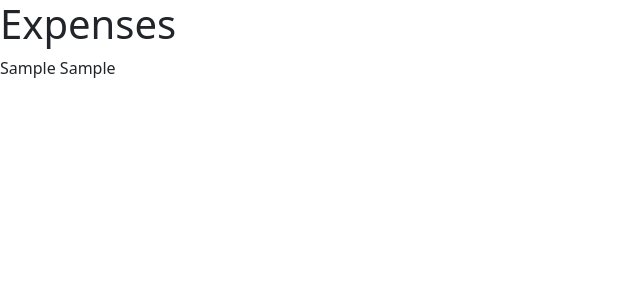
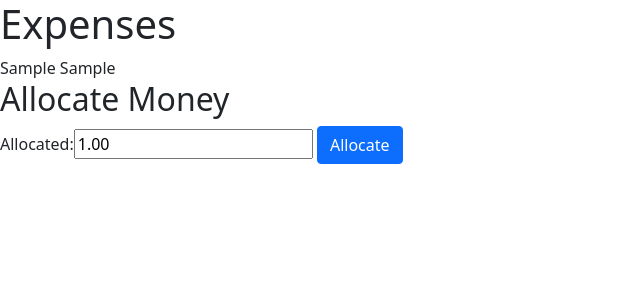
Before and after one commit to jdeta/budget-app, a Django app: page /expense/1/ in a window 1280 px wide. Shown: the top 308 px of the page, without its empty margins (0-640 px from the left). Run offline with Django 3.2, Linux system fonts and the light colour scheme; tables that the repository leaves empty hold one stand-in row (values such as "Sample post").

Commit message:
update allocated field from expense detail view

```diff
--- a/budget_app/forms.py
+++ b/budget_app/forms.py
@@ -7,6 +7,11 @@ class NewExpenseForm(forms.ModelForm):
         model = Expense
         fields = ('category',)
 
+class UpdateAllocationForm(forms.ModelForm):
+
+    class Meta:
+        model = Expense
+        fields = ('allocated',)
 
 class NewTransactionForm(forms.ModelForm):
 
--- a/budget_app/templates/budget_app/expense_detail.html
+++ b/budget_app/templates/budget_app/expense_detail.html
@@ -3,5 +3,14 @@
 	{% block page_content %}
 
 		{{ specific_expense }}
+			<h2>Allocate Money</h2>
+        		        <form method="POST">
+					{% csrf_token %}
+                        		{{ allocated_form }}
+			                <button type="submit"class="btn btn-primary">Allocate</button>
+		                </form>
+
+
+
 
 	{% endblock %}
--- a/budget_app/views.py
+++ b/budget_app/views.py
@@ -1,7 +1,7 @@
 from django.shortcuts import render, redirect, get_object_or_404
 from django.db.models import Sum
 from .models import Expense, Transaction
-from .forms import NewTransactionForm, NewExpenseForm
+from .forms import NewTransactionForm, NewExpenseForm, UpdateAllocationForm
 from datetime import date, timedelta
 
 
@@ -49,4 +49,13 @@ def new_expense(request):
 
 def expense_detail(request, expense_id):
     specific_expense = get_object_or_404(Expense, pk=expense_id)
-    return render(request, 'budget_app/expense_detail.html', {'specific_expense':specific_expense})
+
+    if request.method == 'POST':
+        allocated_form = UpdateAllocationForm(request.POST, instance=specific_expense)
+
+        if allocated_form.is_valid():
+            allocated_form.save()
+            return redirect('/')
+    else:
+        allocated_form = UpdateAllocationForm(instance=specific_expense)
+        return render(request, 'budget_app/expense_detail.html', {'specific_expense':specific_expense, 'allocated_form':allocated_form})
```
